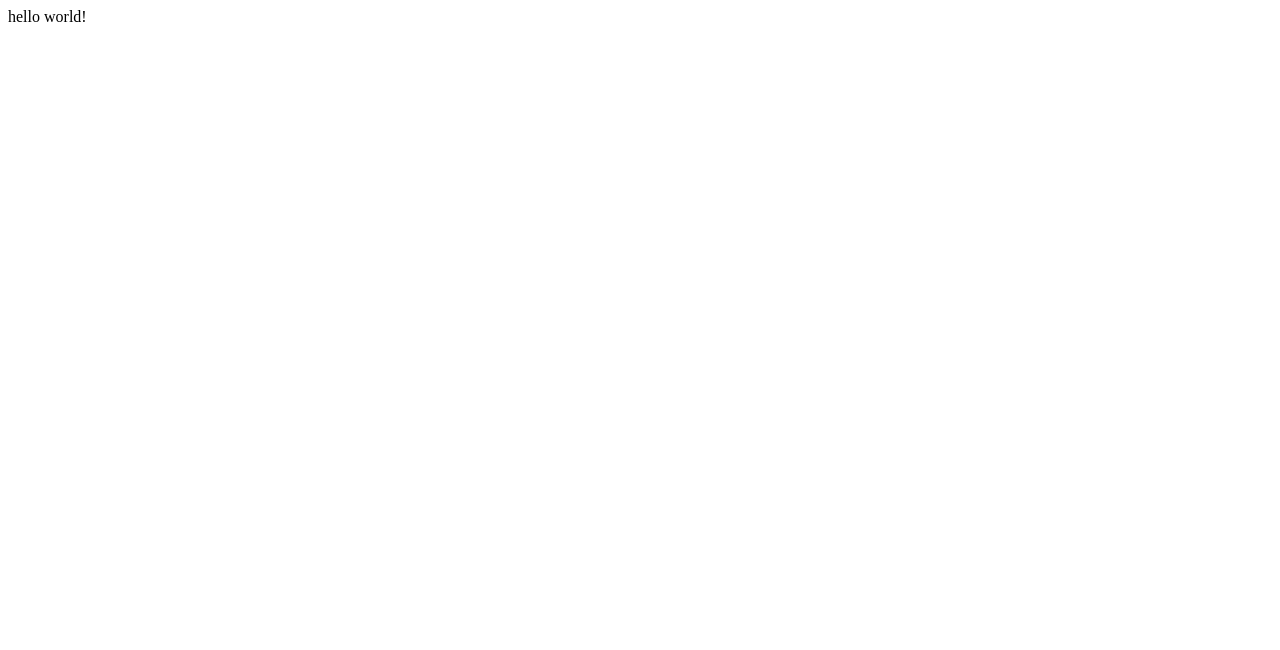
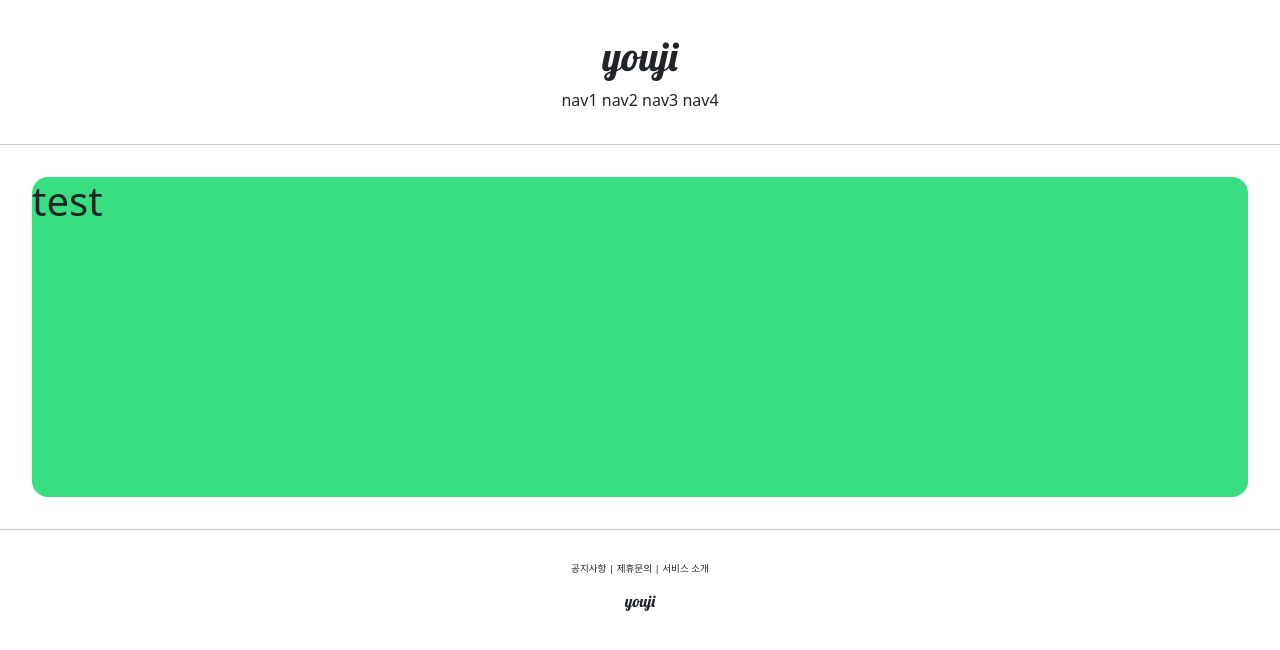
Before and after one commit to Youji-Sung/Pinterest_pjt, a Django app: page /account/hello_world/ in a window 1280 px wide. Before the commit the part shown is almost empty. Shown: the top 650 px of the page. Run offline with Django 3.2, Linux system fonts and the light colour scheme.

Commit message:
django course 10 commit

```diff
--- /dev/null
+++ b/accountapp/templates/accountapp/hello_world.html
@@ -0,0 +1,9 @@
+{% extends 'base.html' %}
+
+{% block content %}
+    <div style="height: 20rem; background-color: #38df81; border-radius: 1rem; margin: 2rem;">
+        <h1>
+            test
+        </h1>
+    </div>
+{% endblock %}
--- a/accountapp/views.py
+++ b/accountapp/views.py
@@ -4,4 +4,4 @@ from django.shortcuts import render
 # Create your views here.
 
 def hello_world(request):
-    return  render(request, 'base.html')
+    return  render(request, 'accountapp/hello_world.html')
--- a/templates/base.html
+++ b/templates/base.html
@@ -1,10 +1,16 @@
 <!DOCTYPE html>
 <html lang="en">
-<head>
-    <meta charset="UTF-8">
-    <title>Title</title>
-</head>
+
+{% include 'head.html' %}
+
 <body>
-    hello world!
+
+    {% include 'header.html' %}
+    <hr>
+    {% block content %}
+    {% endblock %}
+    <hr>
+    {% include 'footer.html' %}
+
 </body>
 </html>
--- /dev/null
+++ b/templates/footer.html
@@ -0,0 +1,10 @@
+    <div style="text-align: center; margin-top: 2rem;">
+        <div style="font-size: .6rem;">
+            <span>공지사항</span> |
+            <span>제휴문의</span> |
+            <span>서비스 소개</span>
+        </div>
+        <div style="margin-top: 1rem;">
+            <h6 style="margin-top: 1rem; font-family: 'Lobster', cursive;">youji</h6>
+        </div>
+    </div>
--- /dev/null
+++ b/templates/head.html
@@ -0,0 +1,11 @@
+<head>
+    <meta charset="UTF-8">
+    <title>youji</title>
+    <!--bootstrap link-->
+    <link href="https://cdn.jsdelivr.net/npm/bootstrap@5.1.3/dist/css/bootstrap.min.css" rel="stylesheet"
+          integrity="sha384-1BmE4kWBq78iYhFldvKuhfTAU6auU8tT94WrHftjDbrCEXSU1oBoqyl2QvZ6jIW3" crossorigin="anonymous">
+    <!--google font link-->
+    <link rel="preconnect" href="https://fonts.googleapis.com">
+    <link rel="preconnect" href="https://fonts.gstatic.com" crossorigin>
+    <link href="https://fonts.googleapis.com/css2?family=Lobster&display=swap" rel="stylesheet">
+</head>
--- /dev/null
+++ b/templates/header.html
@@ -0,0 +1,11 @@
+    <div style="text-align:center; margin: 2rem 0;">
+        <div>
+            <h1 style="font-family: 'Lobster', cursive;">youji</h1>
+        </div>
+        <div>
+            <span>nav1</span>
+            <span>nav2</span>
+            <span>nav3</span>
+            <span>nav4</span>
+        </div>
+    </div>
```
